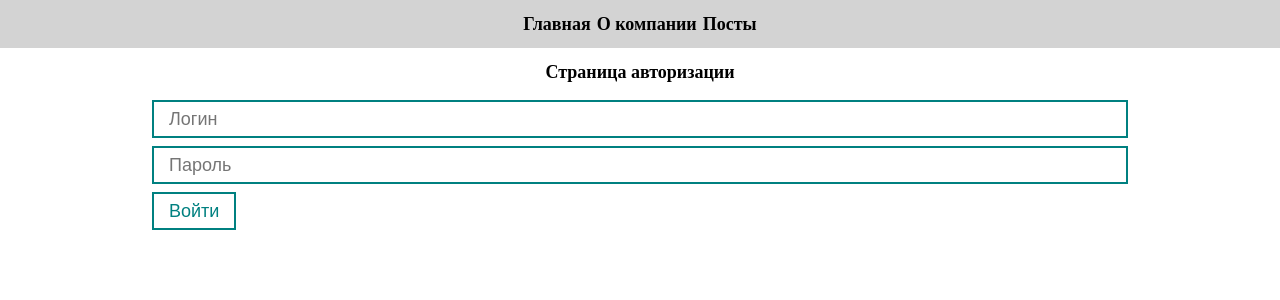
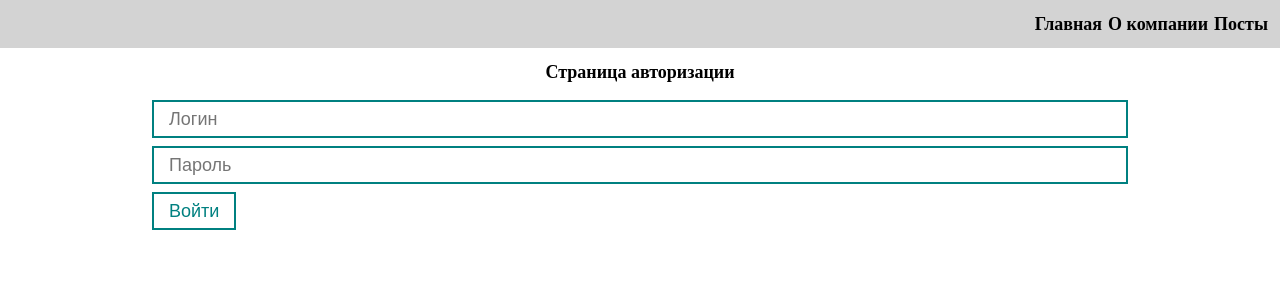
Before and after one commit to VladimirShadrov/React-projects, a React (Vite) app in the folder Pomodoro/: page /auth in a window 1280 px wide. Shown: the top 300 px of the page. Built offline with nearby package versions, Linux system fonts and the light colour scheme.

Commit message:
Авторизация и логаут

```diff
--- a/Pomodoro/src/UI/navbar/navbar.tsx
+++ b/Pomodoro/src/UI/navbar/navbar.tsx
@@ -1,8 +1,17 @@
 import { NavLink } from 'react-router-dom';
+import MyButton from '../button/button';
+import { useContext } from 'react';
+import { AuthContext } from '../../context/context';
 
 const NavBar = () => {
+  const { isAuth, setIsAuth } = useContext(AuthContext);
   return (
     <div className='navbar'>
+      {
+        isAuth
+          ? <MyButton onClick={() => setIsAuth(false)}>Выйти</MyButton>
+          : ''
+      }
       <div className="links-wrapper">
         <NavLink to={'/'} className='nav-link'>Главная</NavLink>
         <NavLink to={'/about'} className='nav-link'>О компании</NavLink>
--- a/Pomodoro/src/pages/authPage.tsx
+++ b/Pomodoro/src/pages/authPage.tsx
@@ -11,7 +11,7 @@ const AuthPage = () => {
   function login(event: FormEvent) {
     event.preventDefault();
     setIsAuth(true);
-    navigate('/');
+    navigate('/posts');
 
   }
 
--- a/Pomodoro/src/styles/index.css
+++ b/Pomodoro/src/styles/index.css
@@ -15,6 +15,8 @@
 .navbar {
   padding: 12px;
   background: lightgray;
+  display: flex;
+  justify-content: space-between;
 }
 
 .links-wrapper {
@@ -22,6 +24,7 @@
   justify-content: center;
   align-items: center;
   gap: 6px;
+  margin-left: auto;
 }
 
 .nav-link {
```
